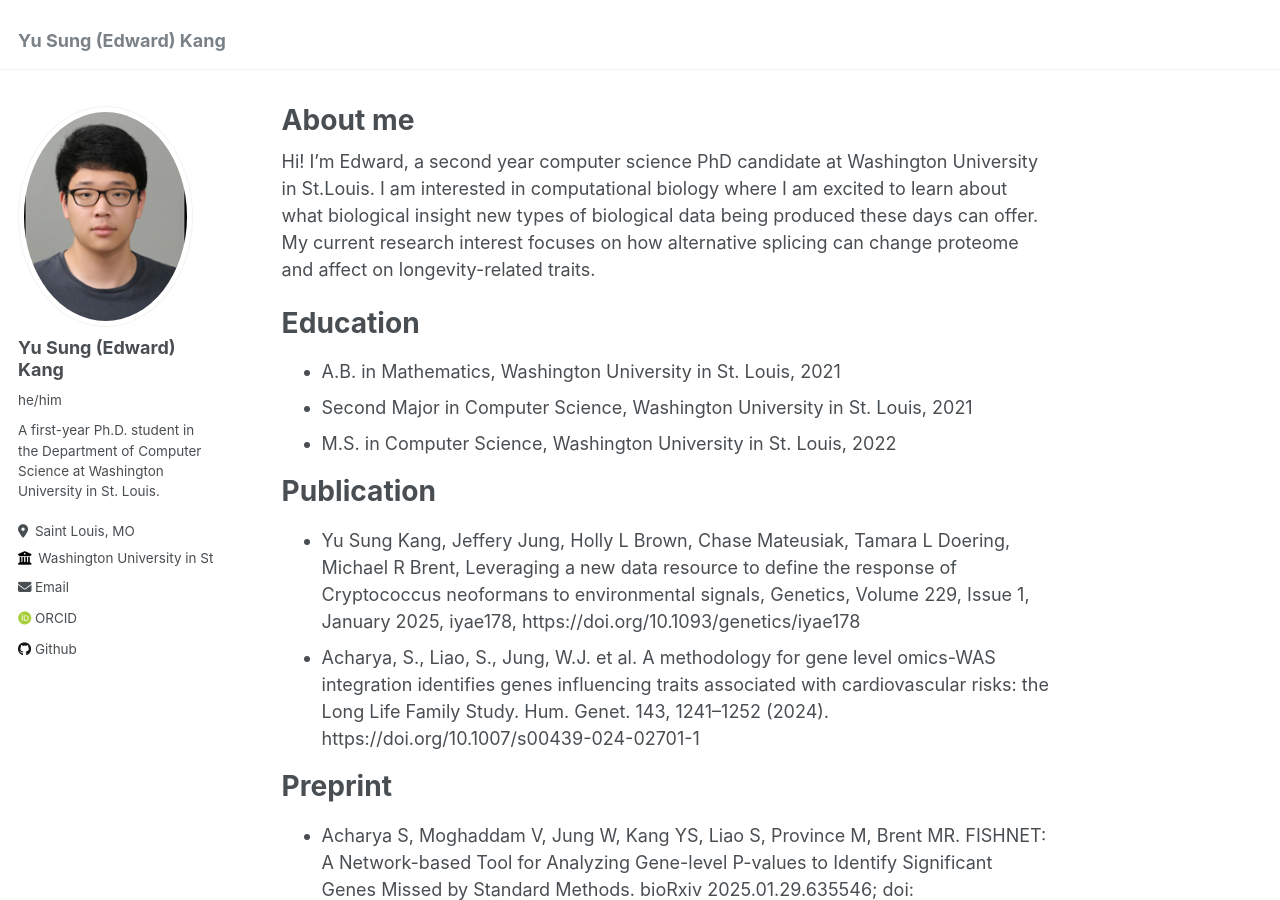
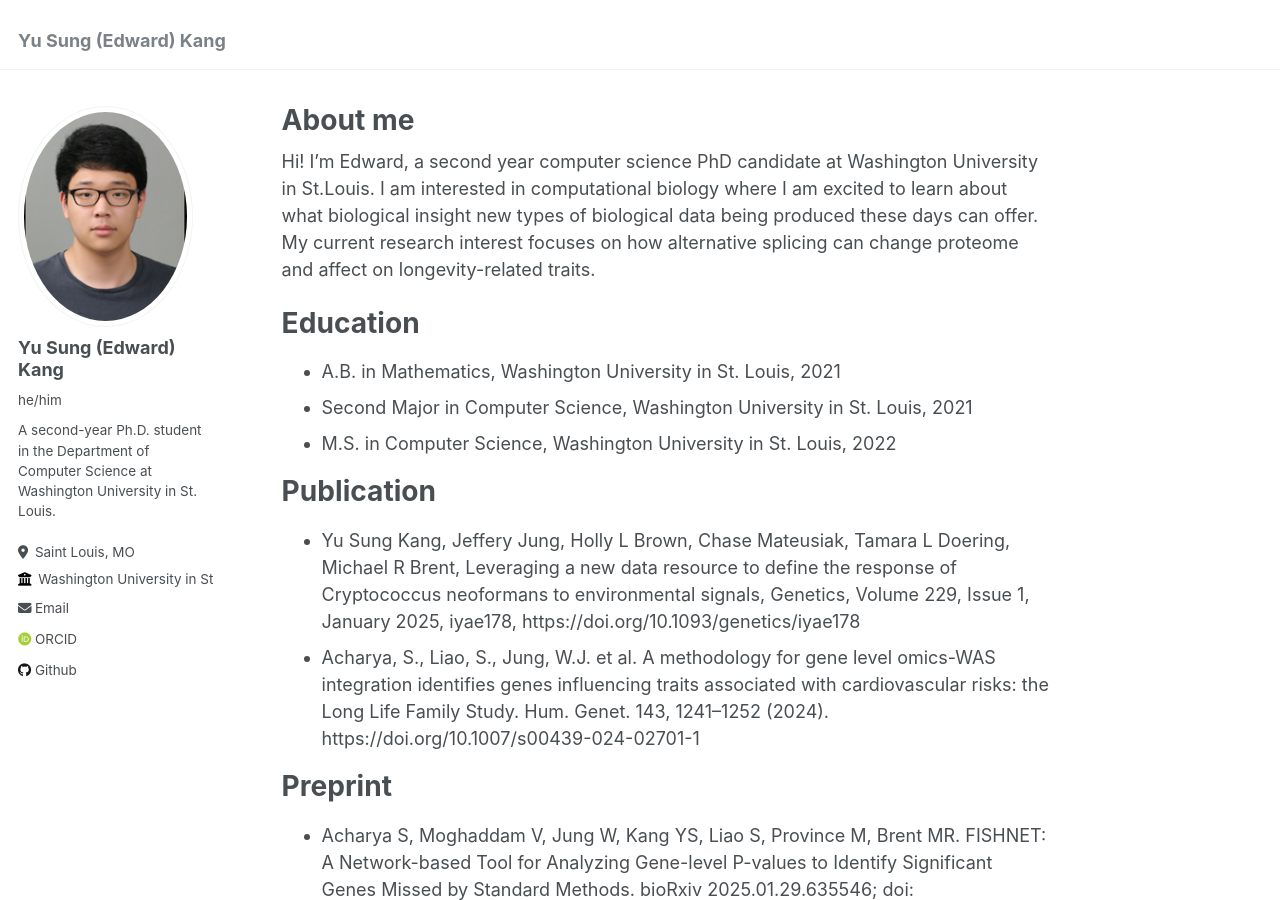
Before and after one commit to edwardkang0925/edwardkang0925.github.io, a Jekyll site: the page built from _pages/about.md, in a window 1280 px wide and 900 px high. Built offline with Jekyll 4.4.1, drawn with Linux system fonts in a browser that asks for light colours; some web fonts are replaced.

Commit message:
Update _config.yml

```diff
--- a/_config.yml
+++ b/_config.yml
@@ -24,7 +24,7 @@ author:
   avatar           : "facephoto.png"
   name             : "Yu Sung (Edward) Kang"
   pronouns         : "he/him" # example: "she/her"
-  bio              : "A first-year Ph.D. student in the Department of Computer Science at Washington University in St. Louis."
+  bio              : "A second-year Ph.D. student in the Department of Computer Science at Washington University in St. Louis."
   location         : "Saint Louis, MO"
   employer         : "Washington University in St. Louis"
   uri              : # URL
```
